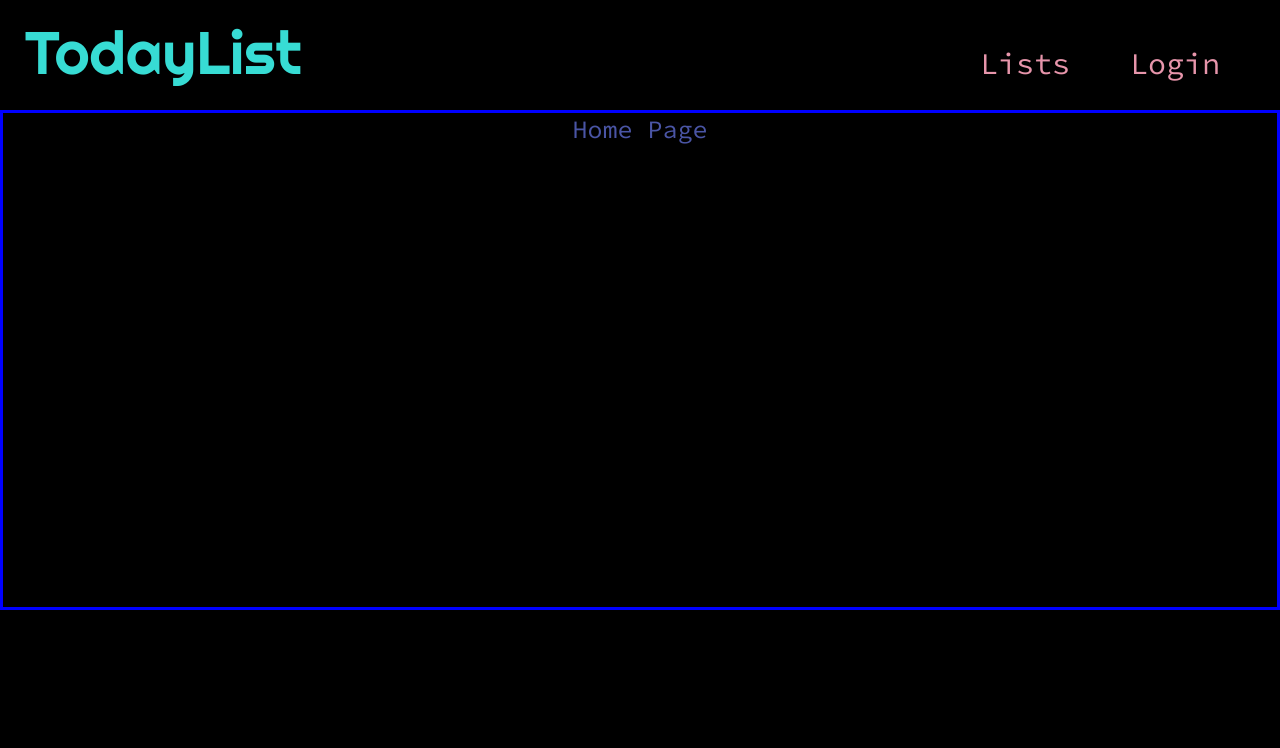
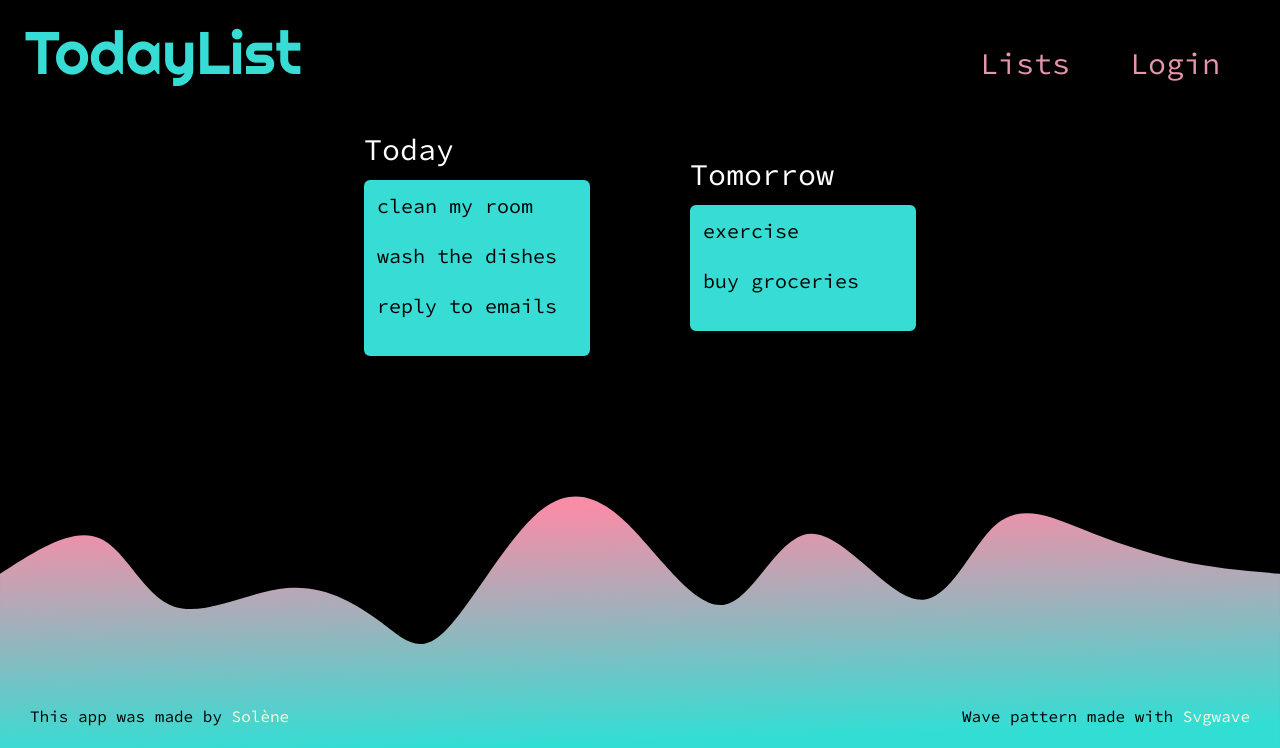
Before and after one commit to solenedel/TodayList, a React (Create React App) app: page / in a window 1280 px wide. Shown: the top 748 px of the page. Built offline with nearby package versions, Linux system fonts and the light colour scheme; no server answers; the HTML template or start-up script is replaced by a standard one; a web font is replaced by a local one.

Commit message:
style home page

```diff
--- a/src/components/HomePage.js
+++ b/src/components/HomePage.js
@@ -4,7 +4,21 @@ import React from 'react';
 export const HomePage = ({ className }) => {
   return (
     <main className={className} id="home-page-container">
-      <div>Home Page</div>
+      <div className="today list">
+        <h2>Today</h2>
+        <ul>
+          <li>clean my room</li>
+          <li>wash the dishes</li>
+          <li>reply to emails</li>
+        </ul>
+      </div>
+      <div className="tomorrow list">
+        <h2>Tomorrow</h2>
+        <ul>
+          <li>exercise</li>
+          <li>buy groceries</li>
+        </ul>
+      </div>
     </main>
   );
 };
--- a/src/components/styled-components/HomePage.style.js
+++ b/src/components/styled-components/HomePage.style.js
@@ -1,68 +1,41 @@
 /* eslint-disable import/prefer-default-export */
 import styled from 'styled-components';
 import { HomePage } from '../HomePage';
-import { colorVars, fontVars, mainButtonStyles, inputFieldStyles } from './css-variables';
+import { colorVars, fontVars } from './css-variables';
 
 export const StyledHomePage = styled(HomePage)`
-  border: solid blue 3px;
+  /* border: solid blue 3px; */
   /* height: 100vh; */
-  height: 500px;
   /* width: fit-content; */
+  height: fit-content;
   width: 100vw;
   display: flex;
-  flex-direction: column;
+  flex-direction: row;
+  flex-wrap: wrap;
   align-items: center;
+  justify-content: center;
+  font-size: 20px;
 
-  & img {
-    width: 100px;
-    display: none;
+  .list {
+    margin: 20px 50px 0 50px;
   }
 
-  & h3 {
-    margin: 0;
-    padding: 0;
-    position: absolute;
-    top: 70%;
-    left: 13%;
-    z-index: 10;
-    font-size: 25px;
-    color: ${colorVars.primaryDark};
+  & h2 {
+    font-family: ${fontVars.mainFont};
+    margin-bottom: 12px;
+    font-weight: 400;
   }
 
-  & div {
-    font-size: 25px;
-    margin-bottom: 30px;
-    color: ${colorVars.primaryDark};
-  }
+  ul {
+    border: solid ${colorVars.primaryGreen} 3px;
+    background: ${colorVars.primaryGreen};
+    border-radius: 6px;
+    padding: 10px;
 
-  & #search-section {
-    font-family: ${fontVars.mainFont};
-    margin: 50px 0 20px 0;
-
-    & input {
-      @include ${inputFieldStyles};
-      height: 30px;
-
-      &:hover {
-        background-color: ${colorVars.mediumPink};
-        transition: background-color 0.4s;
-      }
-
-      &::placeholder {
-        color: ${colorVars.primaryDark};
-        opacity: 0.6;
-        padding-left: 5px;
-      }
-    }
-
-    & button {
-      margin-left: 20px;
-      @include ${mainButtonStyles};
-
-      &:hover {
-        color: ${colorVars.linkHover};
-        transition: color 0.4s;
-      }
+    & li {
+      margin-bottom: 25px;
+      min-width: 200px;
+      color: black;
     }
   }
 `;
```
